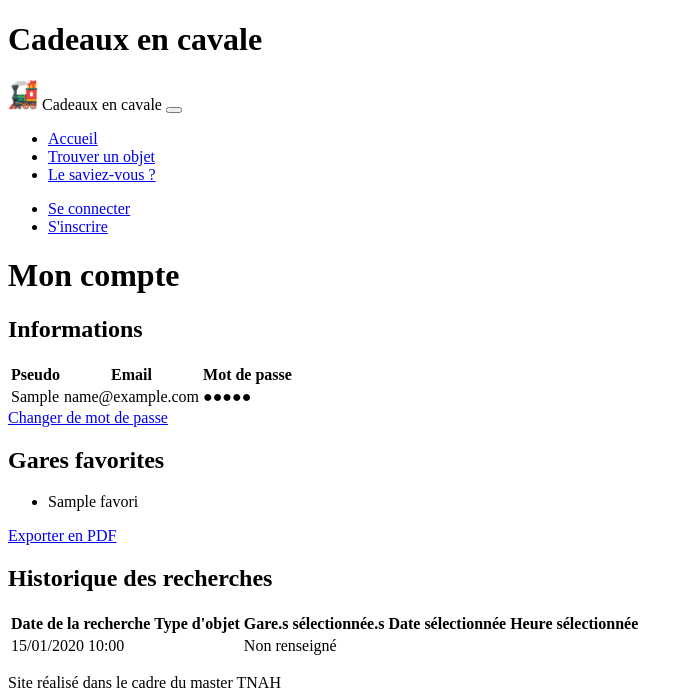
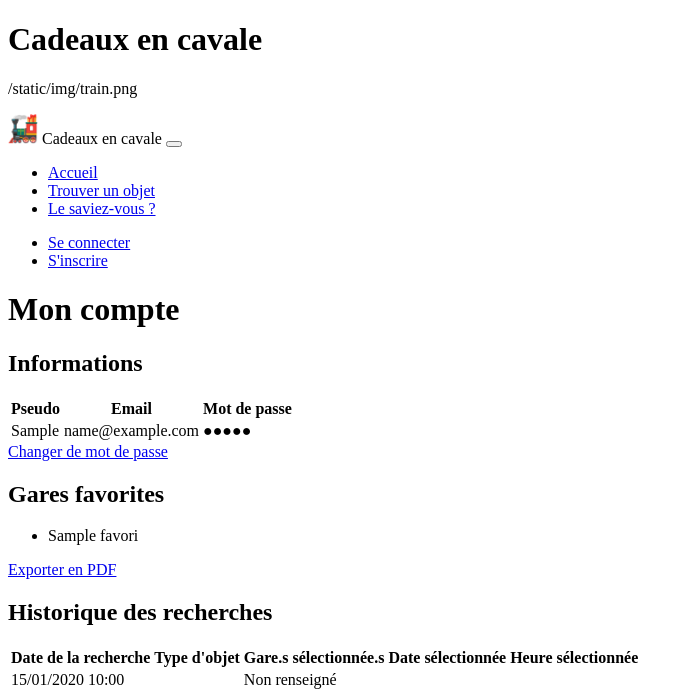
Before and after one commit to Cateatspython/cadeauxencavale, a Flask app: template app/templates/pages/moncompte.html in a window 1280 px wide. Shown: the top 700 px of the page, without its empty margins (0-693 px from the left). Run offline with Flask 3, Linux system fonts and the light colour scheme; tables that the repository leaves empty hold one stand-in row (values such as "Sample post"); the template is opened without the code that fills it: values that come from a table or form of the project are taken from there, most other values are stand-ins (such as "Sample title", 1, 10 or a date in 2020); parts of the project's set-up code (start-up, migrations or seed data) failed here and were passed over.

Commit message:
Ajout logo dans navabar + bouton changer mdp

```diff
--- a/app/app.py
+++ b/app/app.py
@@ -6,12 +6,13 @@ from flask_login import LoginManager
 app = Flask(
     'Cadeaux en cavale',
     template_folder='app/templates',
-    static_folder='statics')
+    static_folder='app/static')
 app.config.from_object(Config)
 
 db = SQLAlchemy(app)
 
 login = LoginManager(app)
+login.login_message = "Vous devez être connecté pour afficher cette page."
 
 from .routes import trouver_objet, generales, le_saviez_vous
 #ne pas oublier d'ajouter les autres .py de /routes lorsque complétés
--- a/app/routes/generales.py
+++ b/app/routes/generales.py
@@ -4,7 +4,7 @@ from sqlalchemy import or_, desc
 from ..models.users import Utilisateur, Historique, Gares_favorites
 from ..models.gares import Gares
 from ..models.formulaires import AjoutUtilisateur, Connexion, ChangerMdp
-from flask_login import current_user,logout_user, login_required, login_user
+from flask_login import current_user,logout_user, login_required, login_user, login_manager
 from flask_wtf import FlaskForm
 import json
 from werkzeug.security import generate_password_hash, check_password_hash
--- a/app/templates/pages/moncompte.html
+++ b/app/templates/pages/moncompte.html
@@ -36,7 +36,7 @@
                 </tr>
             </tbody>
         </table>
-        <a href="{{ url_for('chgnt_mdp') }}">Changer de mot de passe</a>
+        <a class="btn btn-primary" href="{{ url_for('chgnt_mdp') }}">Changer de mot de passe</a>
     </div>
 
     <div>
--- a/app/templates/partials/navbar.html
+++ b/app/templates/partials/navbar.html
@@ -1,5 +1,6 @@
 <nav class="navbar navbar-expand-lg navbar-light bg-light">
     <span class="navbar-brand mb-0 h1">
+        <p>{{ url_for('static', filename='img/train.png') }}</p>
         <img src="{{ url_for('static', filename='img/train.png') }}" width="30" height="30" class="d-inline-block align-top" alt="Train">
         Cadeaux en cavale
     </span>
```
